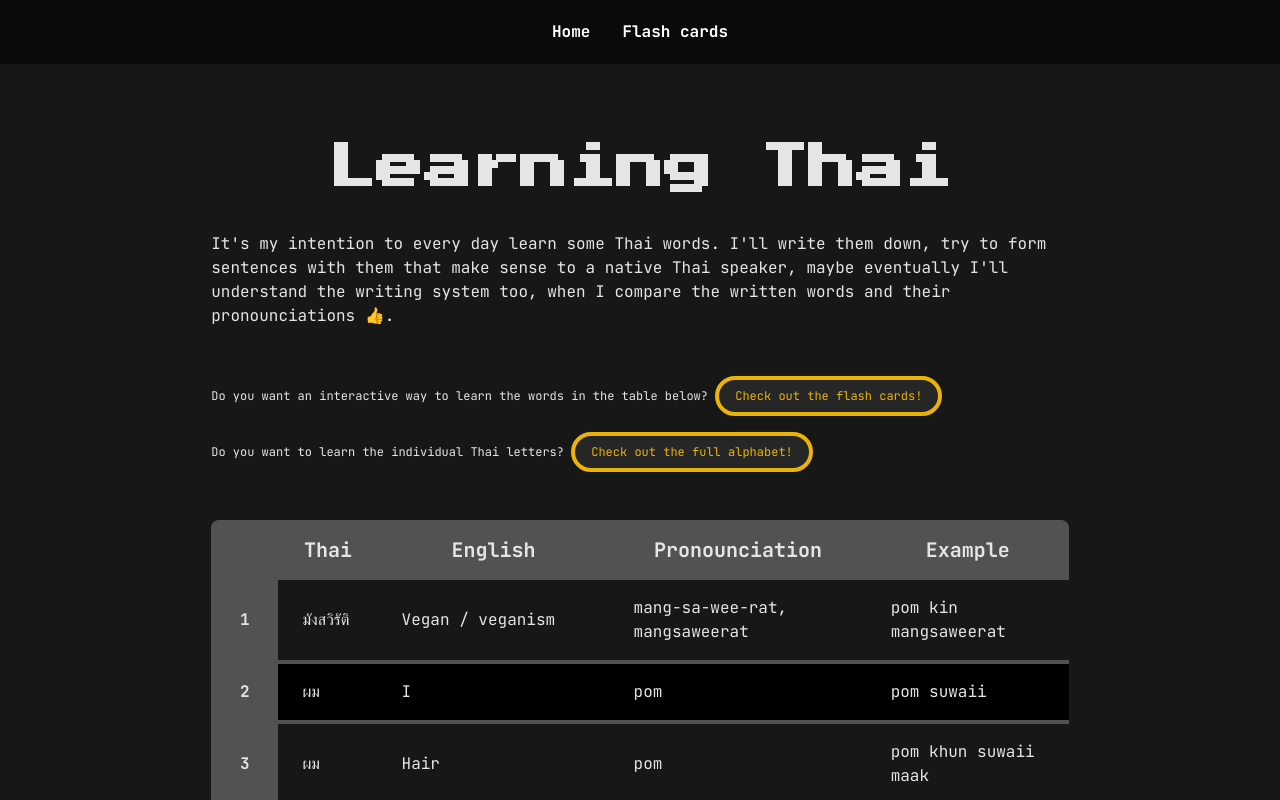
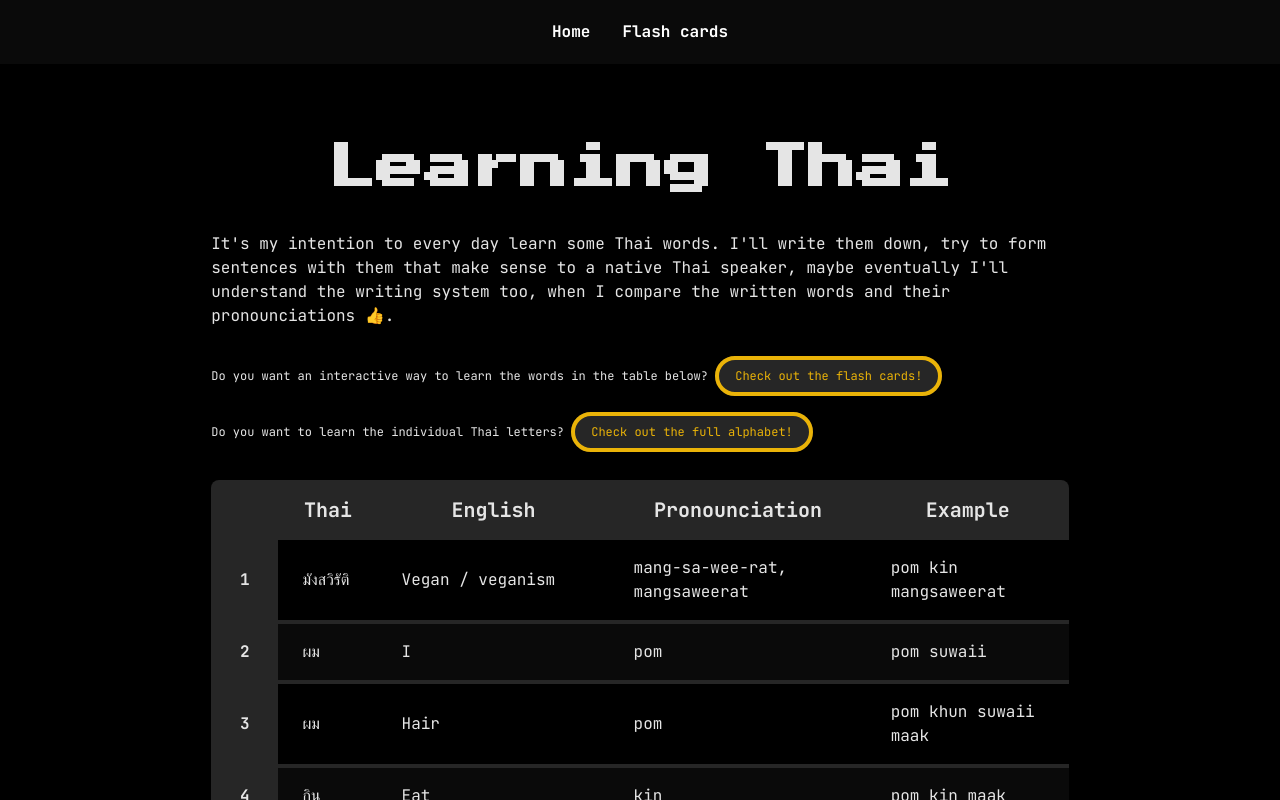
Before and after one commit to reeveng/Learning-Thai, a SvelteKit app: page / in a window 1280 px wide. Shown: the top 800 px of the page. Built offline with nearby package versions, Linux system fonts and the light colour scheme.

Commit message:
update look and feel

```diff
--- a/src/components/Table.svelte
+++ b/src/components/Table.svelte
@@ -27,23 +27,23 @@
 	/* ----------------------------------
 		Table
 	   ---------------------------------- */
-	:global(table) {
-		@apply table-auto rounded-lg overflow-hidden mb-10 border-neutral-600;
+	table {
+		@apply table-auto rounded-lg overflow-hidden mb-10 border-neutral-800;
 	}
 
-	:global(tr) {
-		@apply border-neutral-600 border-b-4;
+	tr {
+		@apply border-neutral-800 border-b-4;
 	}
 
-	:global(tr:last-of-type) {
+	tr:last-of-type {
 		@apply border-none;
 	}
 
-	:global(th) {
-		@apply font-bold text-xl bg-neutral-600;
+	th {
+		@apply font-bold text-xl bg-neutral-800;
 	}
 
-	:global(tr:nth-child(even)) {
+	tr:nth-child(even) {
 		@apply bg-black;
 	}
 	/* ----------------------------------
--- a/src/routes/+layout.svelte
+++ b/src/routes/+layout.svelte
@@ -15,7 +15,7 @@
 <style lang="postcss">
 	:global(html),
 	:global(body) {
-		@apply bg-neutral-900 min-w-full min-h-full m-0 p-0 text-neutral-200;
+		@apply bg-black min-w-full min-h-full m-0 p-0 text-neutral-200;
 		font-family: 'JetBrains Mono', monospace, system-ui, -apple-system, BlinkMacSystemFont,
 			'Segoe UI', Roboto, Oxygen, Ubuntu, Cantarell, 'Open Sans', 'Helvetica Neue', sans-serif;
 	}
@@ -51,8 +51,8 @@
 	/* ----------------------------------
 		Buttons
 	   ---------------------------------- */
-	:global(button) {
-		@apply bg-neutral-800 border-4 border-yellow-500 text-yellow-500 hover:bg-neutral-600 rounded-full py-2 px-4 text-center my-2;
+	:global(.button) {
+		@apply bg-neutral-800 border-4 border-yellow-500 text-yellow-500 hover:bg-neutral-800 rounded-full py-2 px-4 text-center my-2;
 		min-width: 150px;
 	}
 
@@ -64,11 +64,11 @@
 		Table
 	   ---------------------------------- */
 	:global(table) {
-		@apply table-auto rounded-lg overflow-hidden mb-10 border-neutral-600;
+		@apply table-auto rounded-lg overflow-hidden mb-10 border-neutral-800;
 	}
 
 	:global(tr) {
-		@apply border-neutral-600 border-b-4;
+		@apply border-neutral-800 border-b-4;
 	}
 
 	:global(tr:last-of-type) {
@@ -76,11 +76,11 @@
 	}
 
 	:global(th) {
-		@apply font-bold text-xl bg-neutral-600;
+		@apply font-bold text-xl bg-neutral-800;
 	}
 
 	:global(tr:nth-child(even)) {
-		@apply bg-black;
+		@apply bg-neutral-950;
 	}
 	/* ----------------------------------
 		Table end
--- a/src/routes/+page.svelte
+++ b/src/routes/+page.svelte
@@ -27,19 +27,15 @@
 	system too, when I compare the written words and their pronounciations 👍.
 </p>
 
-<section class="w-full text-left text-xs">
+<section class="w-full text-left text-xs flex flex-col gap-10">
 	<p>
 		Do you want an interactive way to learn the words in the table below?
-		<a href={URLS.FLASH_CARDS}>
-			<button>Check out the flash cards!</button>
-		</a>
+		<a class="button" href={URLS.FLASH_CARDS}> Check out the flash cards! </a>
 	</p>
 
 	<p>
 		Do you want to learn the individual Thai letters?
-		<a href={URLS.ALPHABET}>
-			<button>Check out the full alphabet!</button>
-		</a>
+		<a class="button" href={URLS.ALPHABET}> Check out the full alphabet! </a>
 	</p>
 </section>
 
@@ -55,7 +51,7 @@
 	<tbody>
 		{#each translations as translation, index}
 			<tr>
-				<td aria-hidden="true" class="text-center px-6 py-4 font-bold bg-neutral-600">
+				<td aria-hidden="true" class="text-center px-6 py-4 font-bold bg-neutral-800">
 					{humanReadableIndex(index)}
 				</td>
 				{#each Object.values(translation) as value}
@@ -85,7 +81,7 @@
 	<tbody>
 		{#each extendedClarifications as clarification, index}
 			<tr>
-				<td aria-hidden="true" class="text-center px-6 py-4 font-bold bg-neutral-600">
+				<td aria-hidden="true" class="text-center px-6 py-4 font-bold bg-neutral-800">
 					{humanReadableIndex(index)}
 				</td>
 				{#each Object.values(clarification) as value}
--- a/src/routes/flash-cards/+page.svelte
+++ b/src/routes/flash-cards/+page.svelte
@@ -106,7 +106,9 @@
 <h1>Flash cards</h1>
 
 <div class="settings-container">
-	<button on:click={toggleSettings}>{showSettings ? 'Hide' : 'Show'} settings</button>
+	<button class="button" on:click={toggleSettings}>
+		{showSettings ? 'Hide' : 'Show'} settings
+	</button>
 
 	{#if showSettings}
 		<div class="card settings">
@@ -114,7 +116,7 @@
 				<label for="displayOption" class="text-sm font-bold text-neutral-400">
 					What do you want to practice?
 				</label>
-				<select id="displayOption" bind:value={displayOption} class="">
+				<select id="displayOption" class="button" bind:value={displayOption}>
 					{#each OPTIONS as option}
 						<option value={option}>{titlize(option)}</option>
 					{/each}
@@ -144,7 +146,7 @@
 				<label for="resetHistory" class="text-sm font-bold text-neutral-400">
 					Would you like to reset your history?
 				</label>
-				<button id="resetHistory" on:click={resetHistory}>Reset</button>
+				<button class="button" id="resetHistory" on:click={resetHistory}>Reset</button>
 			</div>
 		</div>
 	{/if}
@@ -166,9 +168,11 @@
 		{/if}
 	</div>
 	<div class="button-toolbar">
-		<button on:click={previousTranslation} disabled={history.length < 2}>Previous</button>
-		<button on:click={toggleAnswer}>{showAnswer ? 'Hide' : 'Show'}</button>
-		<button on:click={nextTranslation}>Next</button>
+		<button class="button" on:click={previousTranslation} disabled={history.length < 2}>
+			Previous
+		</button>
+		<button class="button" on:click={toggleAnswer}>{showAnswer ? 'Hide' : 'Show'}</button>
+		<button class="button" on:click={nextTranslation}>Next</button>
 	</div>
 {:else}
 	<p>Loading...</p>
@@ -217,15 +221,15 @@
 	}
 
 	.card {
-		@apply bg-neutral-800 rounded-2xl w-full flex flex-col items-center p-4 outline outline-2 outline-neutral-600;
+		@apply bg-neutral-900 rounded-2xl w-full flex flex-col items-center p-4 border-4 border-neutral-700;
 		min-height: 15rem;
 	}
 
 	select {
-		@apply appearance-none bg-neutral-800 border-4 border-yellow-500 text-yellow-500 rounded p-2 text-center hover:bg-neutral-600;
+		@apply rounded;
 	}
 
 	option {
-		@apply text-neutral-800 select-none cursor-default hover:bg-neutral-600;
+		@apply text-neutral-800 select-none cursor-default hover:bg-neutral-800;
 	}
 </style>
```
